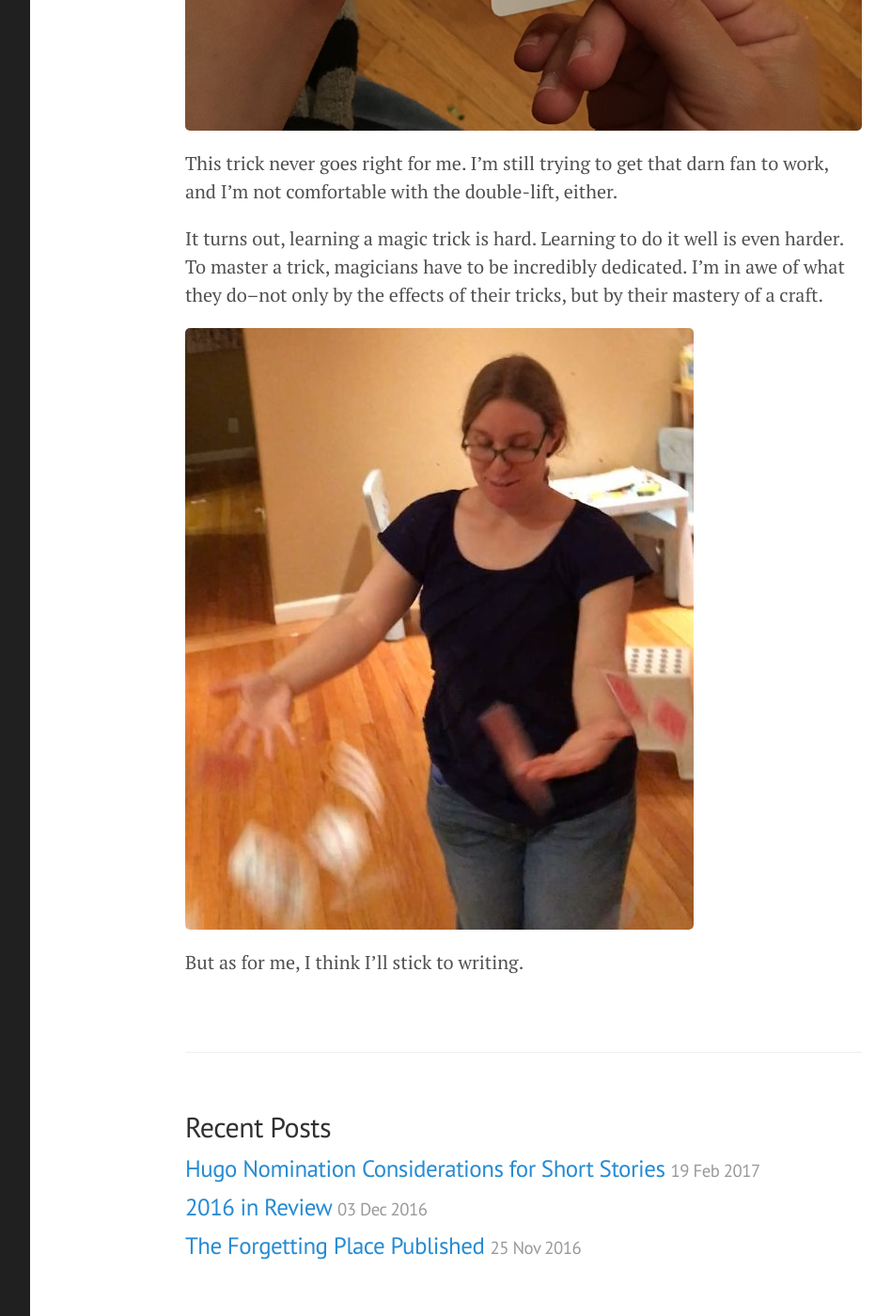
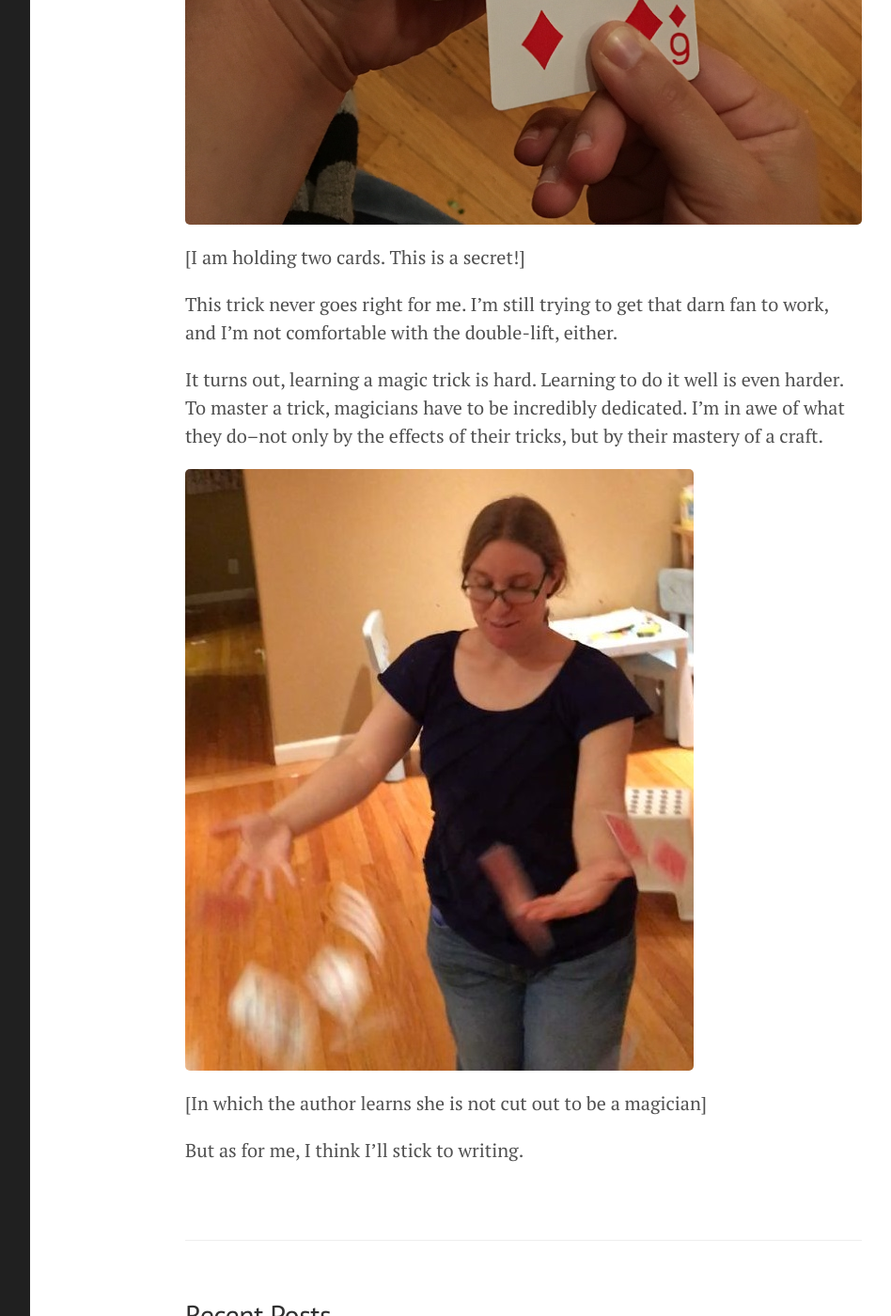
Before and after one commit to BethGoder/BethGoder.github.io, a Jekyll site: the page built from _posts/2017-04-21-EggplantCannon.markdown, in a window 1280 px wide and 1400 px high, scrolled down 3291 px. Shown: the whole window at 94% size, without its empty margins (198-1146 px from the left). Built offline with Jekyll 4.4.1, drawn with Linux system fonts in a browser that asks for light colours; some of the changed text lies outside the part shown.

Commit message:
Update 2017-04-21-EggplantCannon.markdown

```diff
--- a/_posts/2017-04-21-EggplantCannon.markdown
+++ b/_posts/2017-04-21-EggplantCannon.markdown
@@ -19,15 +19,21 @@ For this trick, you need to know two moves: the fan and the double-lift.
 
 ![The fan. Pick a card, any card.](/images/fan.png)
 
+[The fan. Pick a card, any card.]
+
 I practiced the fan for hours, and I still can't get it right. I go too slowly or quickly, the cards clump up, and I can never get a satisfying grip. The first time I asked someone to draw a card, the whole deck went spinning out of my hand.
 
 I'd like to blame my tiny hands, but I imagine the real problem is my lack of practice, knowledge, dedication, and talent. But also, I have really tiny hands.
 
 ![My hands are the tiny ones.](/images/tinyhands.png)
 
+[My hands are the tiny ones.]
+
 The next move is the double-lift. Surprisingly, I found the lift easier than the fan, although I can only manage a satisfactory lift one out of every ten times.
 
 ![I am holding two cards. This is a secret!](/images/doublelift.png)
+
+[I am holding two cards. This is a secret!]
 
 This trick never goes right for me. I'm still trying to get that darn fan to work, and I'm not comfortable with the double-lift, either.
 
@@ -35,4 +41,6 @@ It turns out, learning a magic trick is hard. Learning to do it well is even har
 
 ![In which the author learns she is not cut out to be a magician.](/images/droppingcards.png)
 
+[In which the author learns she is not cut out to be a magician]
+
 But as for me, I think I'll stick to writing.
```
